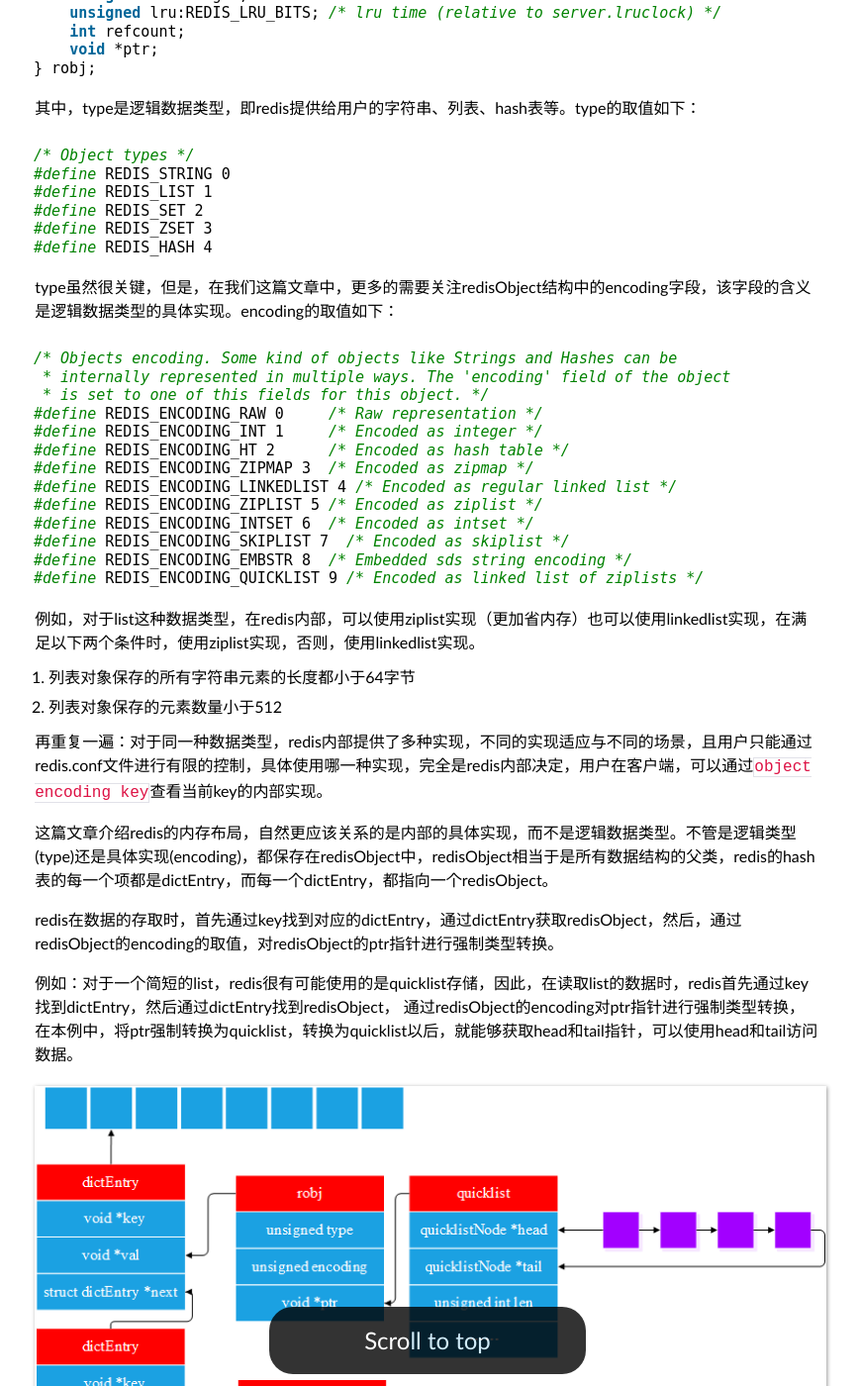
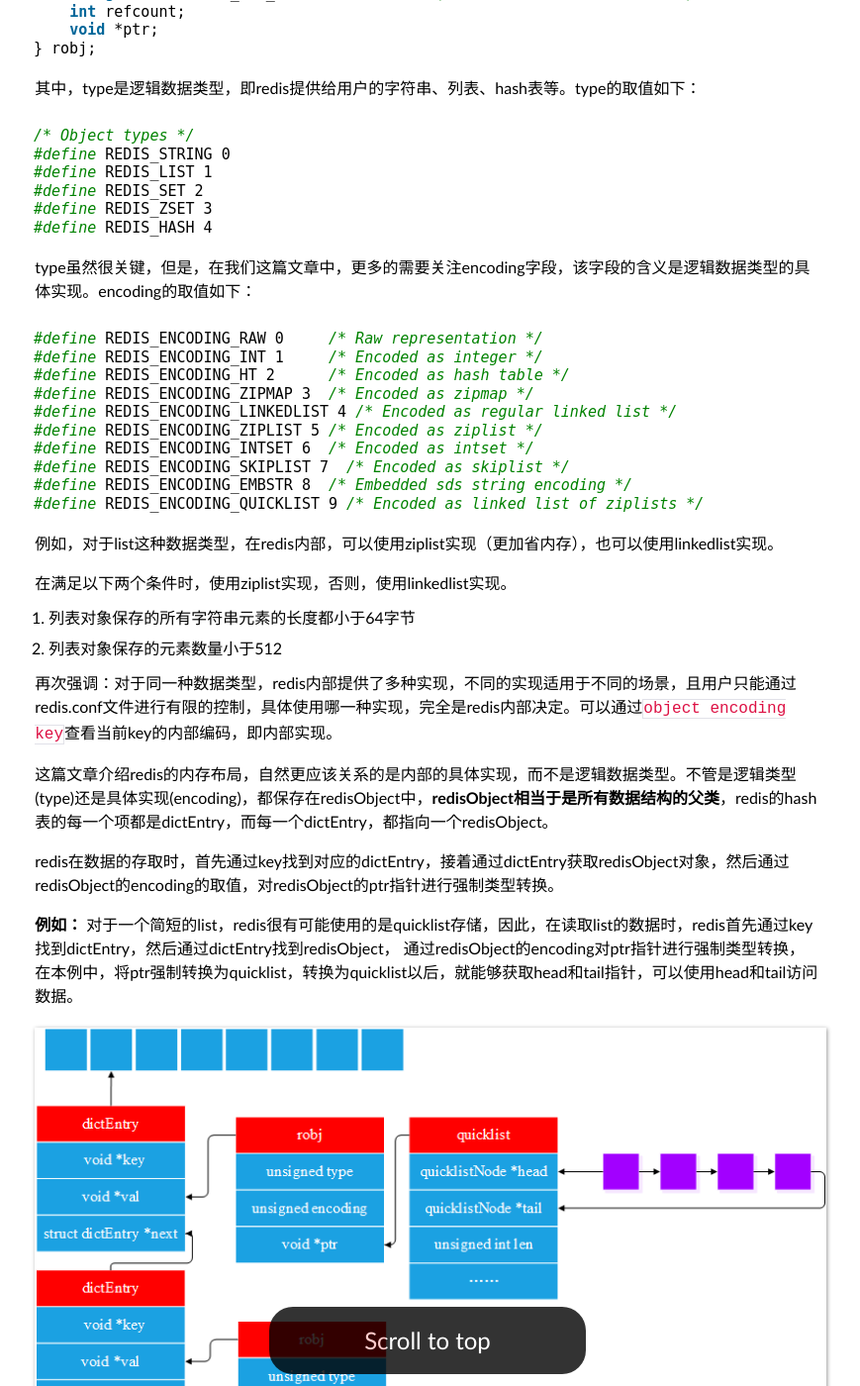
Before and after one commit to lalor/cn, a Jekyll site: the page built from _posts/2015-06-08-memory-layout-of-redis.md, in a window 1280 px wide and 1400 px high, scrolled down 4153 px. Shown: the whole window at 99% size, without its empty margins (208-1077 px from the left). Built offline with Jekyll 4.4.1, drawn with Linux system fonts in a browser that asks for light colours; some web fonts are replaced; Markdown is read by kramdown in place of the engine named in the settings; comment, search, counter and statistics services are not loaded; some of the changed text lies outside the part shown.

Commit message:
修改错别字

```diff
--- a/_posts/2015-06-08-memory-layout-of-redis.md
+++ b/_posts/2015-06-08-memory-layout-of-redis.md
@@ -8,13 +8,13 @@
 
 # 1. 介绍
 
-众所周知，redis是一个开源、短小、高效的key-value存储系统，它相对于memcached最显著的优势是，支持更加丰富的数据结构,包括：
+众所周知，redis是一个开源、短小、高效的key-value存储系统，相对于memcached，redis能够支持更加丰富的数据结构，包括：
 
-1. 字符串
+1. 字符串（string）
 1. 哈希表（map）
 1. 列表（list）
 1. 集合（set）
-1. 有序集
+1. 有序集（zset）
 
 主流的key-value存储系统，都是在系统内部维护一个hash表，因为对hash表的操作时间复杂度为O(1)。如果数据增加以后，导致冲突严重，时间复杂度增加，则可以对hash表进行rehash，以此来保证操作的常量时间复杂度。
 
@@ -22,7 +22,7 @@
 
 # 2. redisServer
 
-在redis系统内部，有一个redisServer结构体，该结构体保存了redis服务端所有的信息，包括当前进程的PID、服务器的端口号、数据库个数、统计信息等等。当然，它也包含了数据库信息，包括数据库的个数、以及一个redisDb数组。
+在redis系统内部，有一个`redisServer`结构体的全局变量`server`，`server`保存了redis服务端所有的信息，包括当前进程的PID、服务器的端口号、数据库个数、统计信息等等。当然，它也包含了数据库信息，包括数据库的个数、以及一个redisDb数组。
 
     struct redisServer {
         ……
@@ -128,11 +128,8 @@
     #define REDIS_ZSET 3
     #define REDIS_HASH 4
 
-type虽然很关键，但是，在我们这篇文章中，更多的需要关注redisObject结构中的encoding字段，该字段的含义是逻辑数据类型的具体实现。encoding的取值如下：
+type虽然很关键，但是，在我们这篇文章中，更多的需要关注encoding字段，该字段的含义是逻辑数据类型的具体实现。encoding的取值如下：
 
-    /* Objects encoding. Some kind of objects like Strings and Hashes can be
-     * internally represented in multiple ways. The 'encoding' field of the object
-     * is set to one of this fields for this object. */
     #define REDIS_ENCODING_RAW 0     /* Raw representation */
     #define REDIS_ENCODING_INT 1     /* Encoded as integer */
     #define REDIS_ENCODING_HT 2      /* Encoded as hash table */
@@ -144,17 +141,20 @@
     #define REDIS_ENCODING_EMBSTR 8  /* Embedded sds string encoding */
     #define REDIS_ENCODING_QUICKLIST 9 /* Encoded as linked list of ziplists */
 
-例如，对于list这种数据类型，在redis内部，可以使用ziplist实现（更加省内存）也可以使用linkedlist实现，在满足以下两个条件时，使用ziplist实现，否则，使用linkedlist实现。
+例如，对于list这种数据类型，在redis内部，可以使用ziplist实现（更加省内存），也可以使用linkedlist实现。
+
+在满足以下两个条件时，使用ziplist实现，否则，使用linkedlist实现。
 
 1. 列表对象保存的所有字符串元素的长度都小于64字节
 2. 列表对象保存的元素数量小于512
 
-再重复一遍：对于同一种数据类型，redis内部提供了多种实现，不同的实现适应与不同的场景，且用户只能通过redis.conf文件进行有限的控制，具体使用哪一种实现，完全是redis内部决定，用户在客户端，可以通过`object encoding key`查看当前key的内部实现。
+再次强调：对于同一种数据类型，redis内部提供了多种实现，不同的实现适用于不同的场景，且用户只能通过redis.conf文件进行有限的控制，具体使用哪一种实现，完全是redis内部决定。可以通过`object
+encoding key`查看当前key的内部编码，即内部实现。
 
-这篇文章介绍redis的内存布局，自然更应该关系的是内部的具体实现，而不是逻辑数据类型。不管是逻辑类型(type)还是具体实现(encoding)，都保存在redisObject中，redisObject相当于是所有数据结构的父类，redis的hash表的每一个项都是dictEntry，而每一个dictEntry，都指向一个redisObject。
+这篇文章介绍redis的内存布局，自然更应该关系的是内部的具体实现，而不是逻辑数据类型。不管是逻辑类型(type)还是具体实现(encoding)，都保存在redisObject中，**redisObject相当于是所有数据结构的父类**，redis的hash表的每一个项都是dictEntry，而每一个dictEntry，都指向一个redisObject。
 
-redis在数据的存取时，首先通过key找到对应的dictEntry，通过dictEntry获取redisObject，然后，通过redisObject的encoding的取值，对redisObject的ptr指针进行强制类型转换。
+redis在数据的存取时，首先通过key找到对应的dictEntry，接着通过dictEntry获取redisObject对象，然后通过redisObject的encoding的取值，对redisObject的ptr指针进行强制类型转换。
 
-例如：对于一个简短的list，redis很有可能使用的是quicklist存储，因此，在读取list的数据时，redis首先通过key找到dictEntry，然后通过dictEntry找到redisObject， 通过redisObject的encoding对ptr指针进行强制类型转换，在本例中，将ptr强制转换为quicklist，转换为quicklist以后，就能够获取head和tail指针，可以使用head和tail访问数据。
+**例如：** 对于一个简短的list，redis很有可能使用的是quicklist存储，因此，在读取list的数据时，redis首先通过key找到dictEntry，然后通过dictEntry找到redisObject， 通过redisObject的encoding对ptr指针进行强制类型转换，在本例中，将ptr强制转换为quicklist，转换为quicklist以后，就能够获取head和tail指针，可以使用head和tail访问数据。
 
 ![image](/cn/image/redis_dict07.png)
```
Also changed, not shown: other parts of _posts/2015-06-08-memory-layout-of-redis.md (+4 -4 lines).
